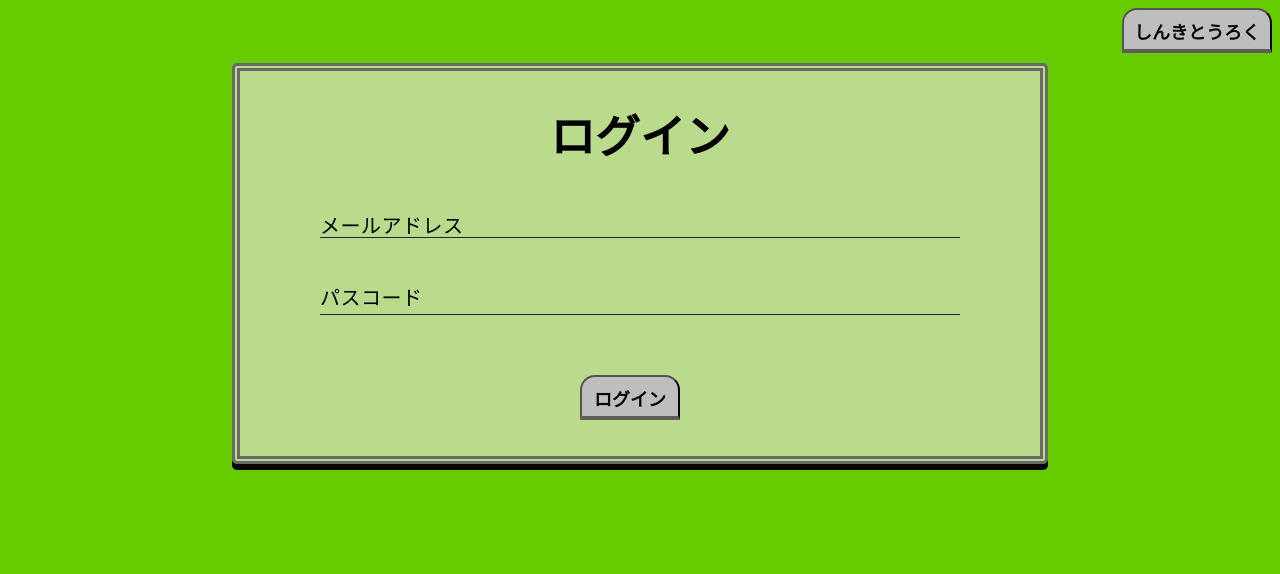
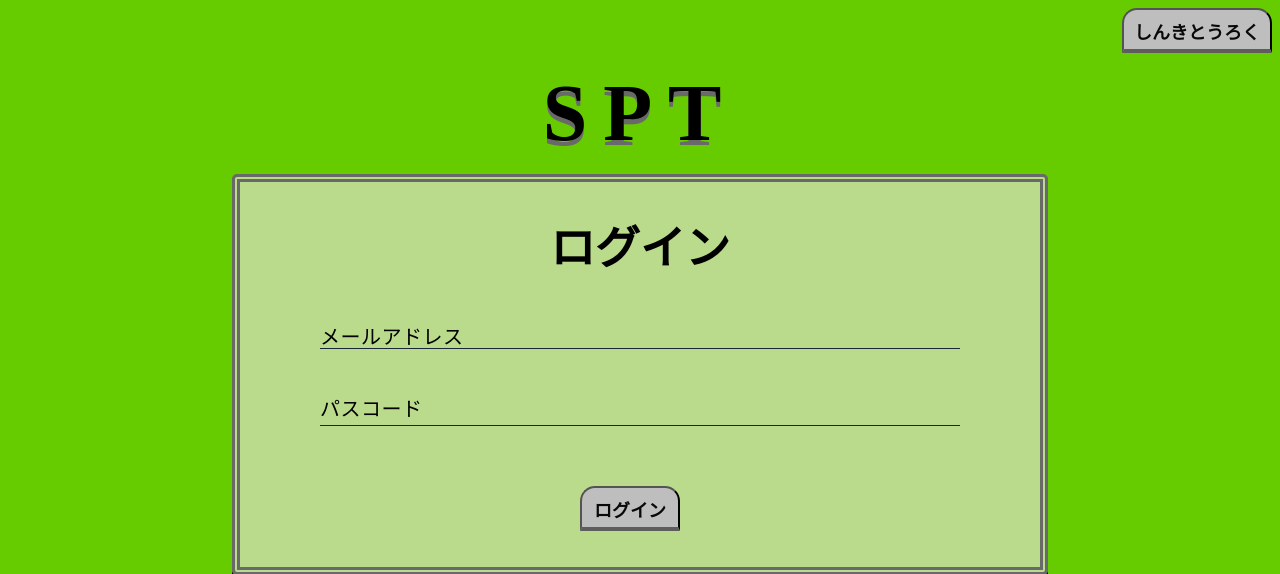
Before and after one commit to tsurumutsumi/T3N3, a PHP site: page /login/login.php in a window 1280 px wide. Shown: the top 574 px of the page. Run offline with PHP 8.4, Linux system fonts and the light colour scheme; some libraries are stand-ins or nearby versions; some web fonts are replaced.

Commit message:
login.phpアプリ名追加(ソースに記述あり)

```diff
--- a/login/login.php
+++ b/login/login.php
@@ -5,6 +5,7 @@
 <div class="sign">
     <input type="submit" onclick="location.href='../sign_up/tentative_register.php'" value="しんきとうろく" class="button">
 </div>
+<p class="title">SPT</p><!--追加(5/17) -->
 <!-- ログイン -->
 <div class="back">
     <form action="login_output.php" method="post" >
```
